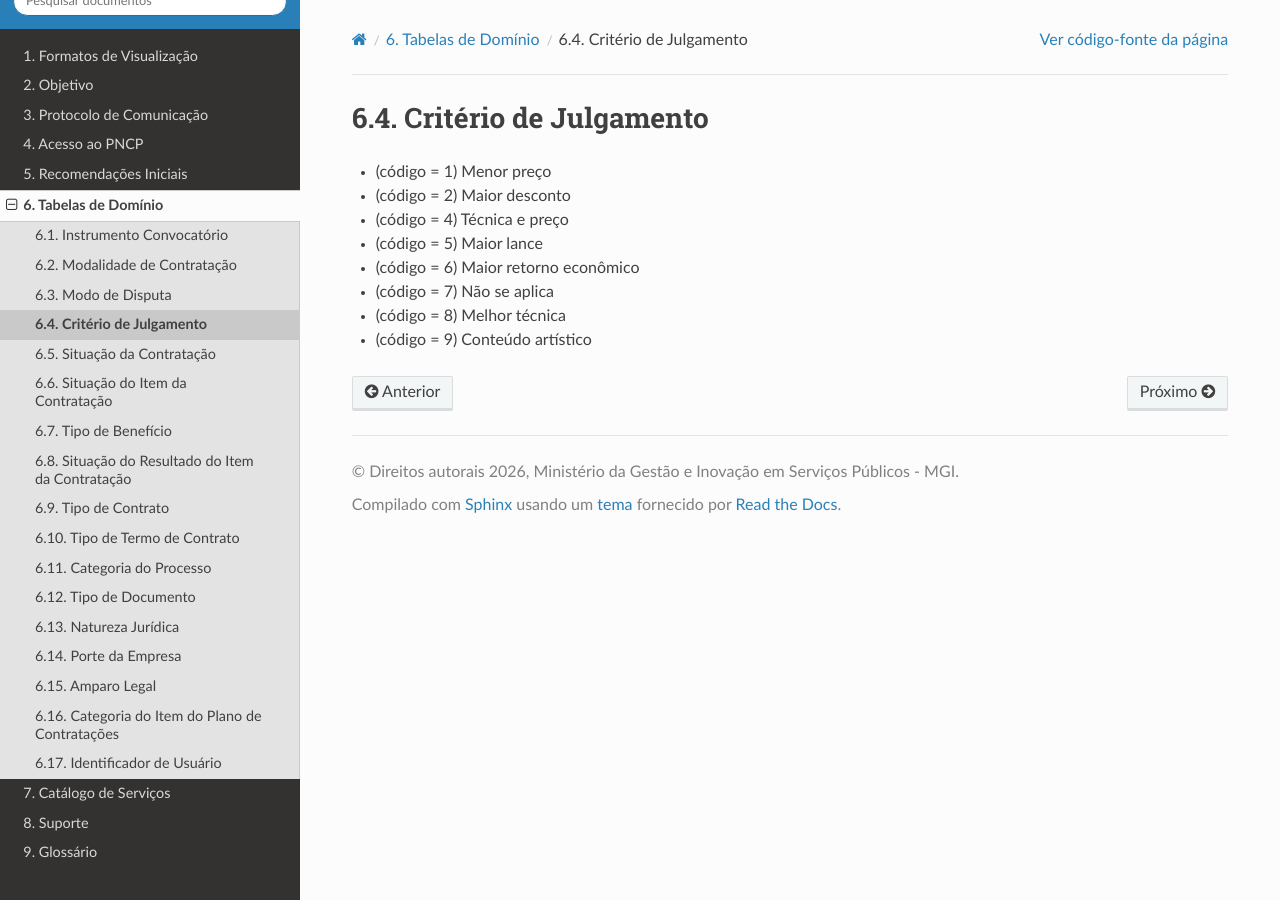
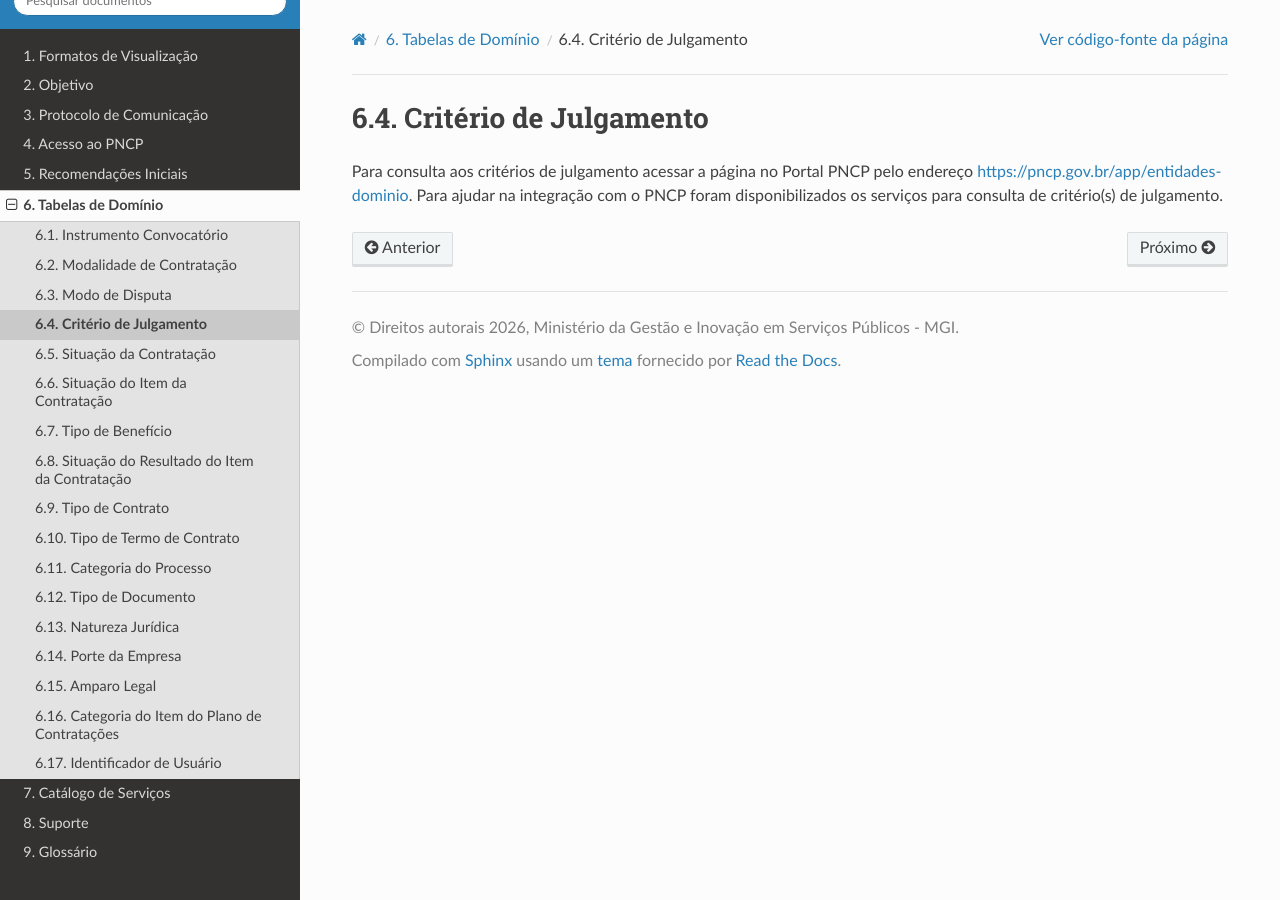
Before and after one commit to sofiaestrelab/Manual-de-Consulta-do-PNCP, a Sphinx documentation site: the page built from docs/source/tabelas_de_dominio/criterio_de_julgamento.rst, in a window 1280 px wide. Built offline with Sphinx 7.4.7 and the Read the Docs theme 3.1.0, drawn with Linux system fonts in a browser that asks for light colours; pages that are not in the unit, such as notebooks, are missing from menus.

Commit message:
Update judgment criteria reference in documentation
Removed old criteria list and added a reference to the PNCP portal for judgment criteria.

```diff
--- a/docs/source/tabelas_de_dominio/criterio_de_julgamento.rst
+++ b/docs/source/tabelas_de_dominio/criterio_de_julgamento.rst
@@ -1,11 +1,4 @@
 Critério de Julgamento
------------------------
+======================
 
-- (código = 1) Menor preço
-- (código = 2) Maior desconto
-- (código = 4) Técnica e preço
-- (código = 5) Maior lance
-- (código = 6) Maior retorno econômico
-- (código = 7) Não se aplica
-- (código = 8) Melhor técnica
-- (código = 9) Conteúdo artístico
+Para consulta aos critérios de julgamento acessar a página no Portal PNCP pelo endereço `https://pncp.gov.br/app/entidades-dominio <https://pncp.gov.br/app/entidades-dominio>`_. Para ajudar na integração com o PNCP foram disponibilizados os serviços para consulta de critério(s) de julgamento.
```
